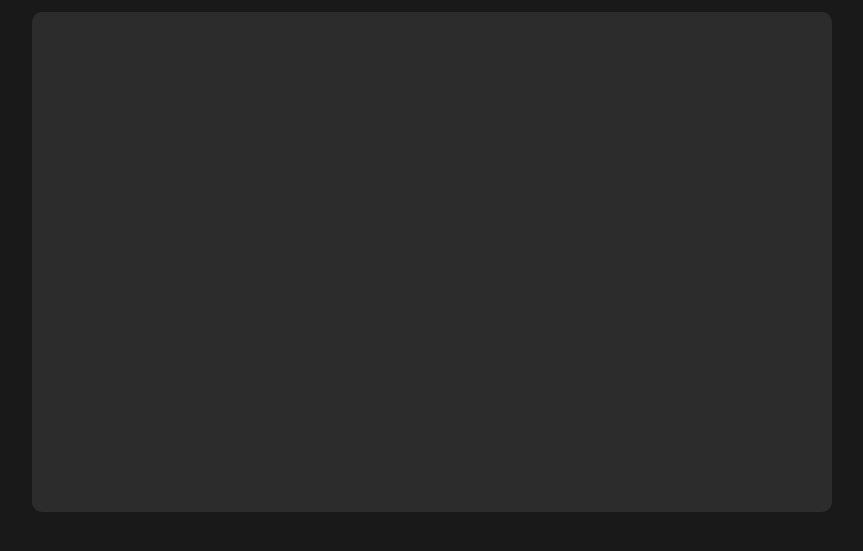
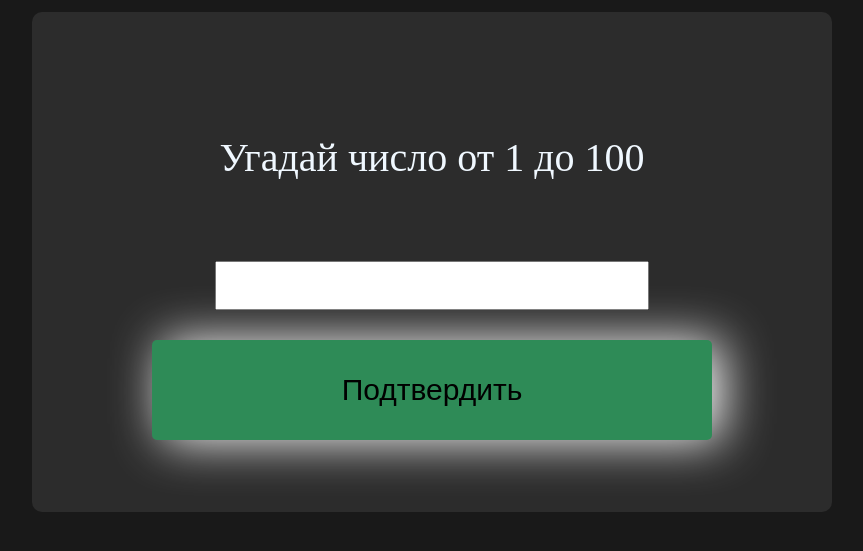
Before and after one commit to nazary001/My-text-game, a plain HTML site: page index.html in a window 1280 px wide. Both pictures are taken after a click on the button "Погнали!". Shown: the part 121-672 px from the top of the page, without its empty margins (208-1071 px from the left). Drawn offline with Linux system fonts and the light colour scheme.

Commit message:
Add some changes

```diff
--- a/app.js
+++ b/app.js
@@ -1,5 +1,38 @@
-let button = document.getElementById('play_button');
-button.addEventListener('click', function(){
+let button = document.querySelector('#play_button');
+
+function startFunction() {
+    const gameValue = Math.floor(Math.random() * 100) + 1;
     document.getElementById('LPlabel').remove();
     button.remove();
-});
+
+    const rootElement = document.querySelector('#gameform');
+
+    const gameHeader = document.createElement('label');
+    gameHeader.innerHTML =  'Угадай число от 1 до 100';
+
+    const userInput = document.createElement('input');
+    userInput.setAttribute('type', 'number');
+
+    const submitBtn = document.createElement('button');
+    submitBtn.innerHTML = "Подтвердить";
+    submitBtn.addEventListener('click', () => {
+        const userValue = +userInput.value;
+
+        if(userValue < gameValue) {
+            gameHeader.innerHTML = "Мое число больше, попробуй еще";
+            userInput.value = '';
+        } else if (userValue > gameValue) {
+            gameHeader.innerHTML = "Мое число меньше, попробуй еще";
+            userInput.value = '';
+        } else if(userValue === gameValue) {
+            gameHeader.innerHTML = "Поздравляю! Ты угадал!";
+            userInput.value = '';
+        }
+    });
+
+    rootElement.appendChild(gameHeader);
+    rootElement.appendChild(userInput);
+    rootElement.appendChild(submitBtn);
+}
+
+button.addEventListener('click', startFunction);
--- a/main.css
+++ b/main.css
@@ -19,7 +19,7 @@ body{
     border-radius: 10px;
 }
 label{
-    font-size: 50px;
+    font-size: 40px;
     padding: 50px;
     color:aliceblue;
 
@@ -33,3 +33,9 @@ button{
     font-size: 30px;
     box-shadow: 10px 1px 50px white;
 }
+input{
+    display: flex;
+    width: 50%;
+    padding: 15px;
+    margin: 30px;
+}
```
